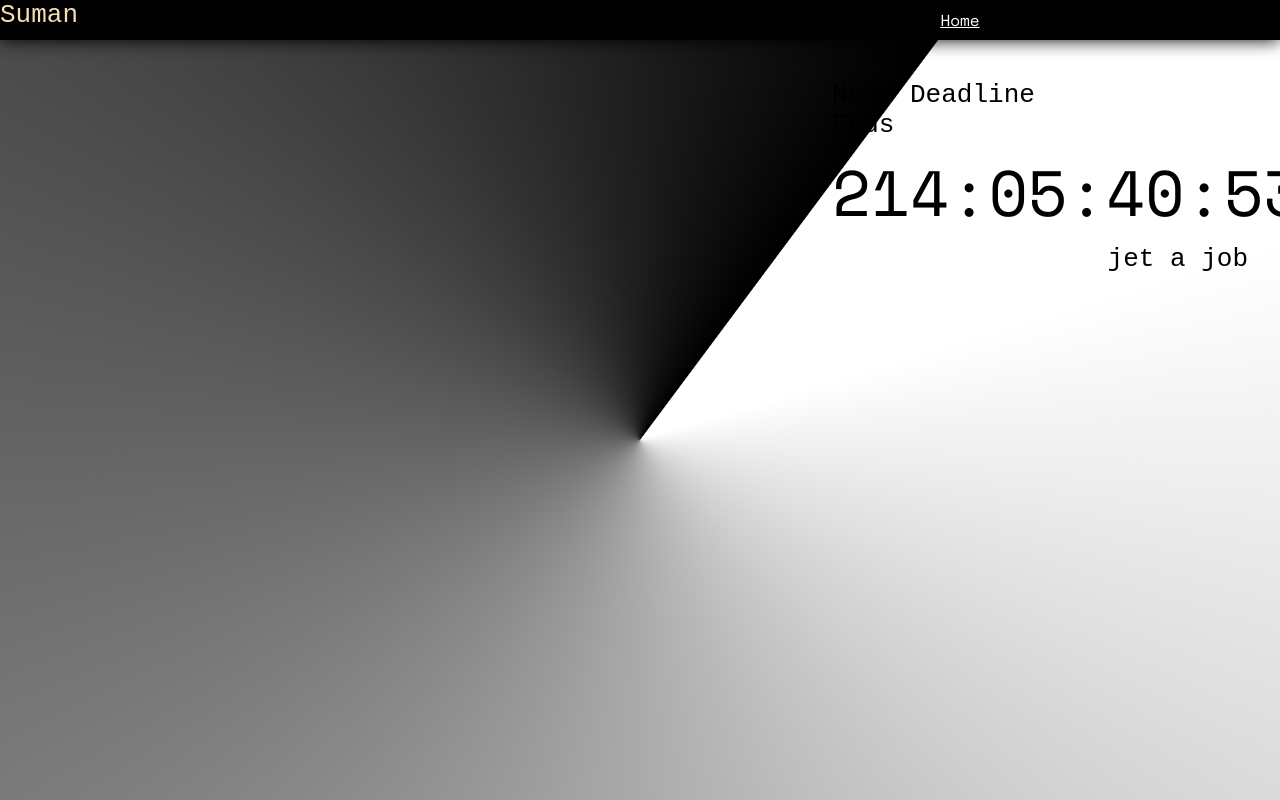
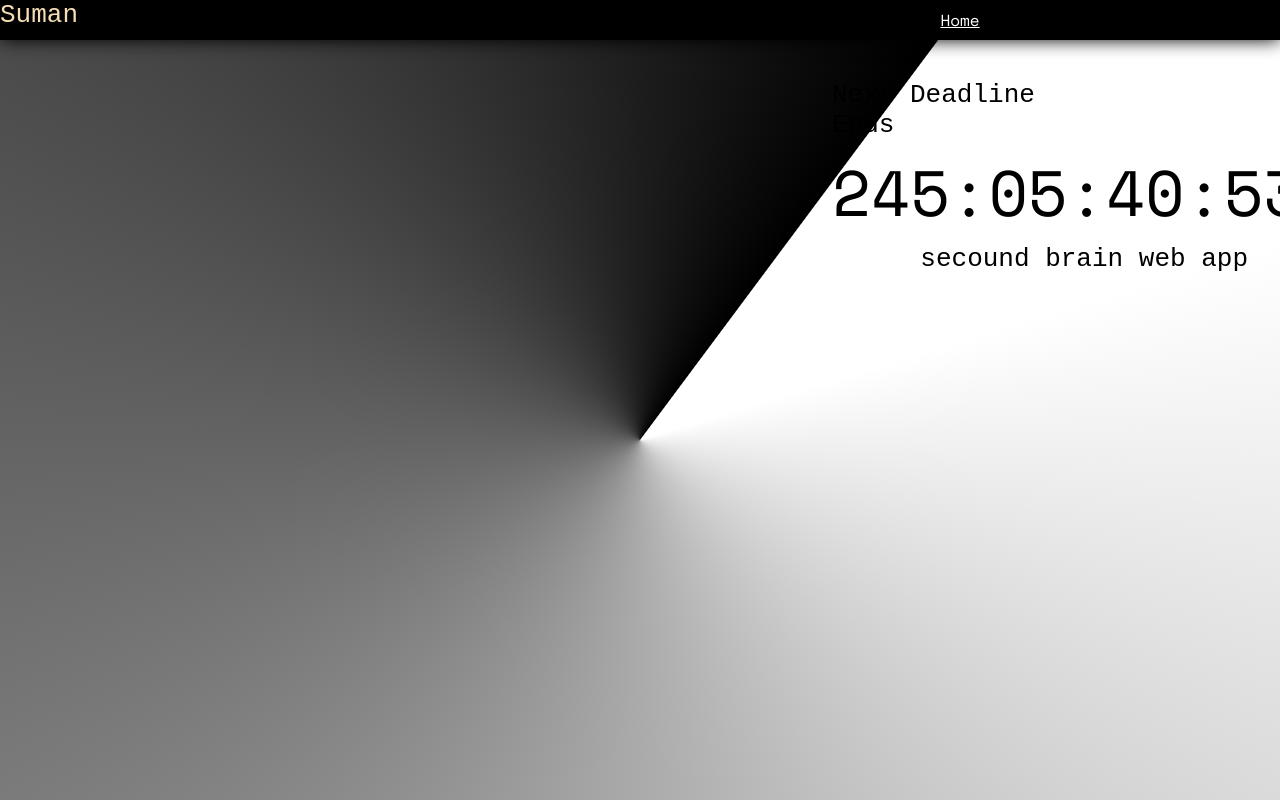
Before and after one commit to Sumanyadava/portfolio, a React (Create React App) app: page / in a window 1280 px wide. Shown: the top 800 px of the page. Built offline with nearby package versions, Linux system fonts and the light colour scheme; a web font is replaced by a local one.

Commit message:
added project link

```diff
--- a/src/fakeapi.json
+++ b/src/fakeapi.json
@@ -82,6 +82,6 @@
         "Skills_head":"Heasing of skills"
 
         },
-        "mission_time":"May 15 , 2024",
-        "mission_name":"jet a job"
+        "mission_time":"june 15 , 2024",
+        "mission_name":"secound brain web app"
     }
--- a/src/pages/Admin/Admin.jsx
+++ b/src/pages/Admin/Admin.jsx
@@ -1,5 +1,5 @@
 import React from 'react'
-import moduleName from "./admin.scss"
+
 const Admin = () => {
 
     return (
--- a/src/pages/home/Skills/Skills.jsx
+++ b/src/pages/home/Skills/Skills.jsx
@@ -134,7 +134,7 @@ const Homeskills = () => {
             <div className="skill_content">
               <div className="pro_show pro_one" onClick={() => window.open('https://shardagarden.netlify.app','_blank')} >Gardening Website</div>
               <div className="pro_show pro_two" onClick={() => window.open('https://resturantwe.netlify.app','_blank')}>Resturant Website</div>
-              <div className="pro_show pro_three">Python automation</div>
+              <div className="pro_show pro_three" onClick={() => window.open('https://www.linkedin.com/posts/suman-yadav-7a6115227_i-made-python-desktop-application-to-open-activity-7196542696918790144-bIJC/','_blank')} >Python automation</div>
               <div className="pro_show pro_four">ToGo</div>
             </div>
           </div>
```
